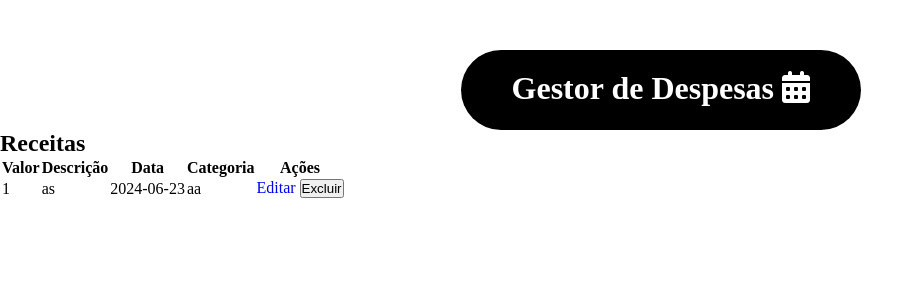
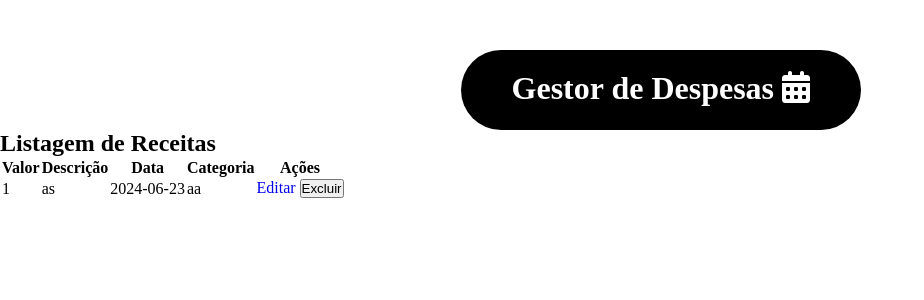
Before and after one commit to EduardoSimasL/GESTOR-FINANCEIRO, a PHP site: page /index.php?action=listar_receitas in a window 1280 px wide. Shown: the part 75-375 px from the top of the page, without its empty margins (0-924 px from the left). Run offline with PHP 8.4, Linux system fonts and the light colour scheme; data comes from the database, SQL or seed files in the repository; some libraries are stand-ins or nearby versions.

Commit message:
Update listar_receitas.php

```diff
--- a/src/views/listar_receitas.php
+++ b/src/views/listar_receitas.php
@@ -1,7 +1,7 @@
 <?php
 namespace App\Views;
 include 'header.php'; ?>
-<h2>Receitas</h2>
+<h2>Listagem de Receitas</h2>
 <table class="table">
     <thead>
         <tr>
```
